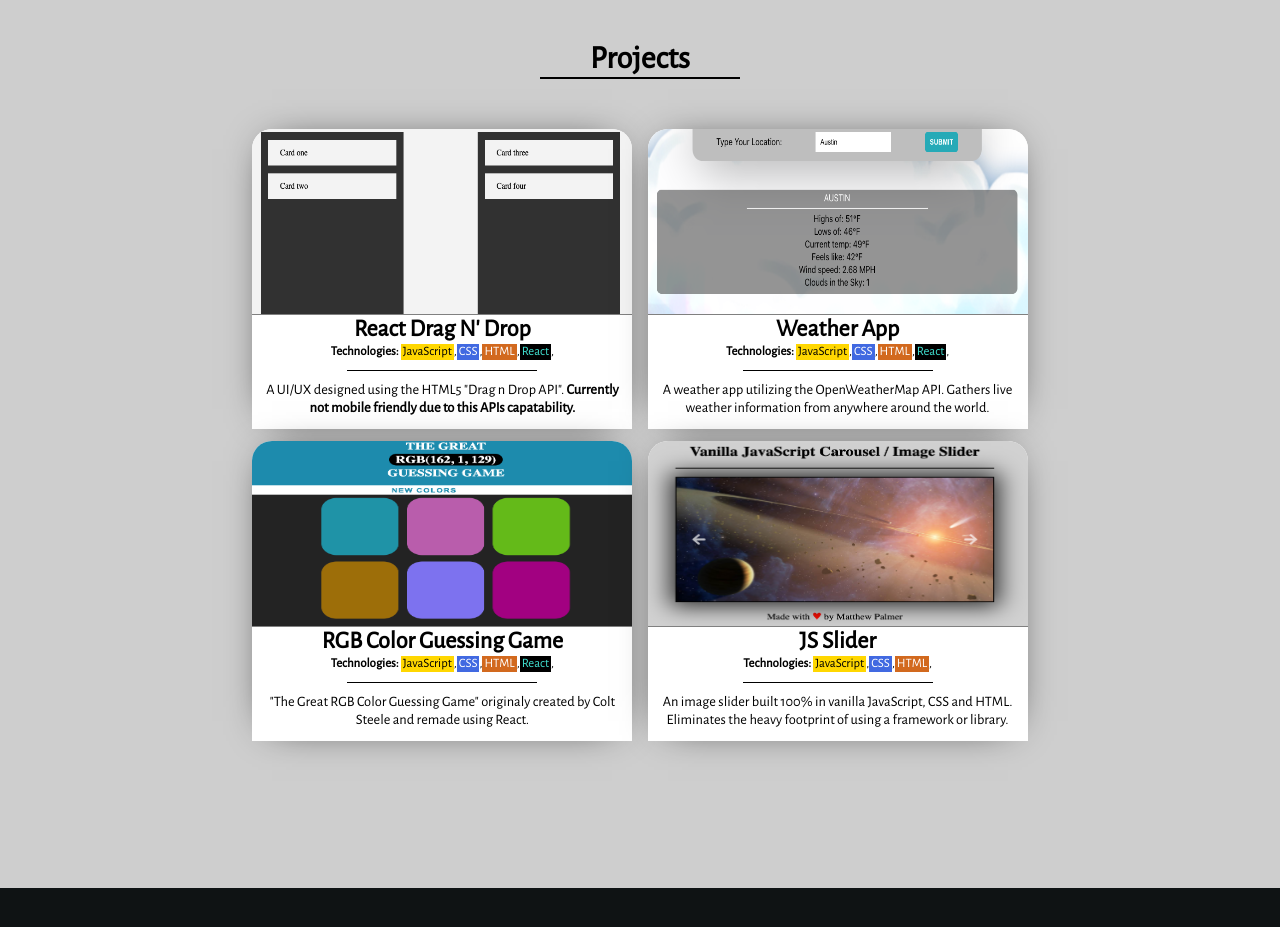
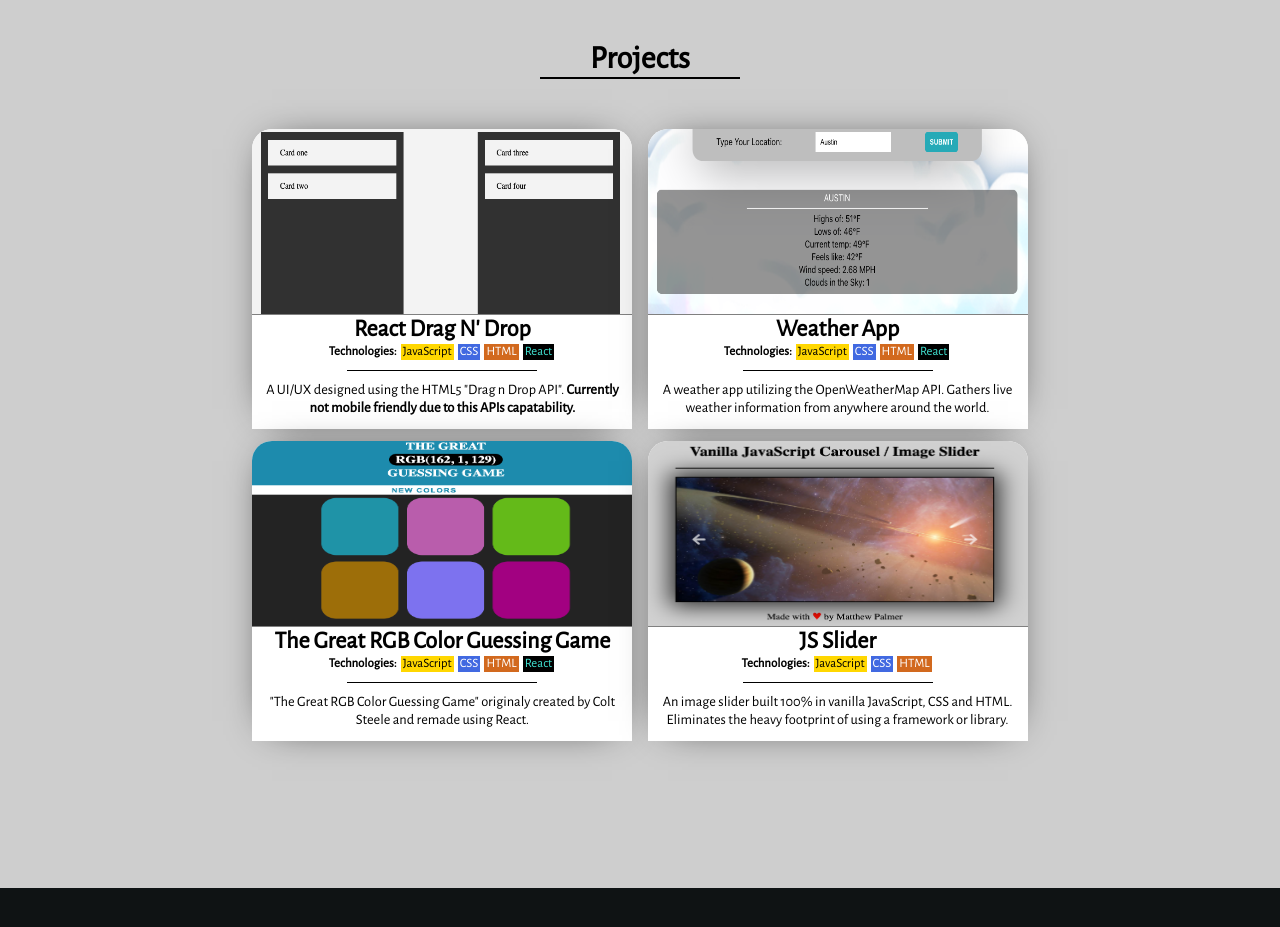
Before and after one commit to MatthewPalmer9/mattpdev, a React (Create React App) app: page / in a window 1280 px wide. Shown: the part 3040-3967 px from the top of the page. Built offline with nearby package versions, Linux system fonts and the light colour scheme.

Commit message:
Separated projects into functional components for clearner code.

```diff
--- a/src/index.css
+++ b/src/index.css
@@ -743,6 +743,10 @@ h1.title span {
       box-shadow: 0px 0px 0px 2px rgba(255, 255, 255, 0.8);
     }
 
+.tech-list span {
+  margin: 0 2px;
+}
+
 /* MEDIA QUERIES */
 @media only screen and (max-width: 750px) {
 
--- /dev/null
+++ b/src/sections/Project.jsx
@@ -0,0 +1,25 @@
+import React from 'react';
+
+export default function Project(props) {
+    const {demoLink, imgSrc, title, techs, description} = props;
+    return(
+        <div className="project">
+            <a target="_blank" rel="noopener noreferrer" href={demoLink}>
+                <img alt="react-dragndrop" src={imgSrc} />
+            </a>
+            <div className="project-description">
+                <a target="_blank" rel="noopener noreferrer" href={demoLink}>
+                <h2>{title}</h2>
+                </a>
+                <span className="tech-list">
+                    <strong>Technologies: </strong>
+                    {techs.map((skill, index) => {
+                        return <span key={index} className={skill.toLowerCase()}>{skill}</span>
+                    })}
+                </span>
+            </div>
+            <div className="hr"></div>
+            {description}
+        </div>
+    )
+}
--- a/src/sections/Projects.jsx
+++ b/src/sections/Projects.jsx
@@ -1,4 +1,5 @@
 import React, { PureComponent } from 'react';
+import Project from './Project.jsx';
 import dragndropPic from '../project-imgs/react-dragndrop.png';
 import weatherappPic from '../project-imgs/mattpdev-wa.png';
 import rgbcolorgame from '../project-imgs/rgbcolorgame.png';
@@ -12,92 +13,53 @@ export default class Projects extends PureComponent {
                 <div className="hr"></div>
 
                 <div className="projects-container">
-                    <div className="project">
-                        <a target="_blank" rel="noopener noreferrer" href="https://react-drag-drop-five.vercel.app/">
-                            <img alt="react-dragndrop" src={dragndropPic} />
-                        </a>
-                        <div className="project-description">
-                        <a target="_blank" rel="noopener noreferrer" href="https://react-drag-drop-five.vercel.app/">
-                            <h2>React Drag N' Drop</h2>
-                        </a>
-                            <span className="tech-list">
-                                <strong>Technologies: </strong>
-                                <span className="javascript">JavaScript</span>,
-                                <span className="css">CSS</span>,
-                                <span className="html">HTML</span>,
-                                <span className="react">React</span>,
-                            </span>
-                        </div>
-                        <div className="hr"></div>
+                    <Project
+                        demoLink="https://react-drag-drop-five.vercel.app/"
+                        imgSrc={dragndropPic}
+                        title="React Drag N' Drop"
+                        techs={["JavaScript", "CSS", "HTML", "React"]}
+                        description={
                             <p className="description">
                                 A UI/UX designed using the HTML5 "Drag n Drop API". <strong>Currently not mobile friendly due to this APIs capatability.</strong>
                             </p>
-                    </div>
+                        }
+                    />
 
-                    <div className="project">
-                        <a target="_blank" rel="noopener noreferrer" href="https://mattpdev-weather-app.vercel.app/">
-                            <img alt="weatherapp" src={weatherappPic} />
-                        </a>
-                        <div className="project-description">
-                        <a target="_blank" rel="noopener noreferrer" href="https://mattpdev-weather-app.vercel.app/">
-                            <h2>Weather App</h2>
-                        </a>
-                            <span className="tech-list">
-                                <strong>Technologies: </strong>
-                                <span className="javascript">JavaScript</span>,
-                                <span className="css">CSS</span>,
-                                <span className="html">HTML</span>,
-                                <span className="react">React</span>,
-                            </span>
-                        </div>
-                        <div className="hr"></div>
+                    <Project
+                        demoLink="https://mattpdev-weather-app.vercel.app/"
+                        imgSrc={weatherappPic}
+                        title="Weather App"
+                        techs={["JavaScript", "CSS", "HTML", "React"]}
+                        description={
                             <p className="description">
                                 A weather app utilizing the OpenWeatherMap API. Gathers live weather information from anywhere around the world.
                             </p>
-                    </div>
+                        }
+                    />
 
-                    <div className="project">
-                        <a target="_blank" rel="noopener noreferrer" href="https://rgbcolorgame.vercel.app/">
-                            <img alt="rgbcolorgame" src={rgbcolorgame} />
-                        </a>
-                        <div className="project-description">
-                        <a target="_blank" rel="noopener noreferrer" href="https://rgbcolorgame.vercel.app/">
-                            <h2>RGB Color Guessing Game</h2>
-                        </a>
-                            <span className="tech-list">
-                                <strong>Technologies: </strong>
-                                <span className="javascript">JavaScript</span>,
-                                <span className="css">CSS</span>,
-                                <span className="html">HTML</span>,
-                                <span className="react">React</span>,
-                            </span>
-                        </div>
-                        <div className="hr"></div>
+                    <Project
+                        demoLink="https://rgbcolorgame.vercel.app/"
+                        imgSrc={rgbcolorgame}
+                        title="The Great RGB Color Guessing Game"
+                        techs={["JavaScript", "CSS", "HTML", "React"]}
+                        description={
                             <p className="description">
                                 "The Great RGB Color Guessing Game" originaly created by Colt Steele and remade using React.
                             </p>
-                    </div>
+                        }
+                    />
 
-                    <div className="project">
-                        <a target="_blank" rel="noopener noreferrer" href="https://mrp-carousel.vercel.app/">
-                            <img alt="rgbcolorgame" src={JSSlider} />
-                        </a>
-                        <div className="project-description">
-                        <a target="_blank" rel="noopener noreferrer" href="https://mrp-carousel.vercel.app/">
-                            <h2>JS Slider</h2>
-                        </a>
-                            <span className="tech-list">
-                                <strong>Technologies: </strong>
-                                <span className="javascript">JavaScript</span>,
-                                <span className="css">CSS</span>,
-                                <span className="html">HTML</span>,
-                            </span>
-                        </div>
-                        <div className="hr"></div>
+                    <Project
+                        demoLink="https://mrp-carousel.vercel.app/"
+                        imgSrc={JSSlider}
+                        title="JS Slider"
+                        techs={["JavaScript", "CSS", "HTML"]}
+                        description={
                             <p className="description">
                                 An image slider built 100% in vanilla JavaScript, CSS and HTML. Eliminates the heavy footprint of using a framework or library.
                             </p>
-                    </div>
+                        }
+                    />
                 </div>
             </div>
         )
```
Also changed, not shown: 1 other file (tests, documents, lock files or other folders). Lines whose indentation alone changed are shown as unchanged.
